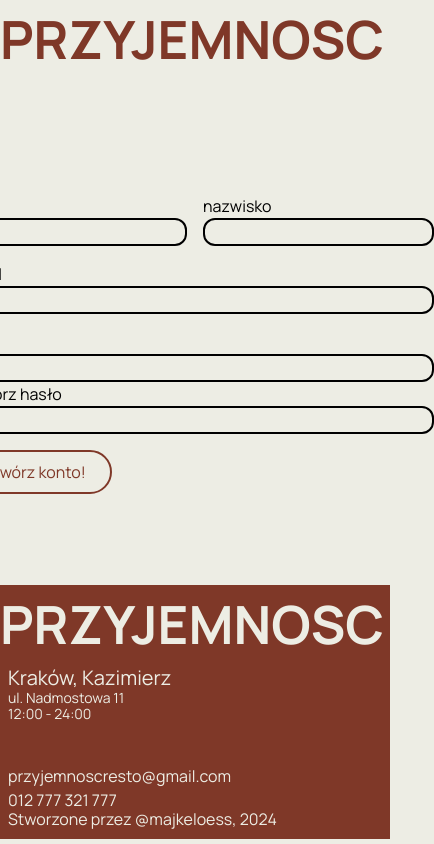
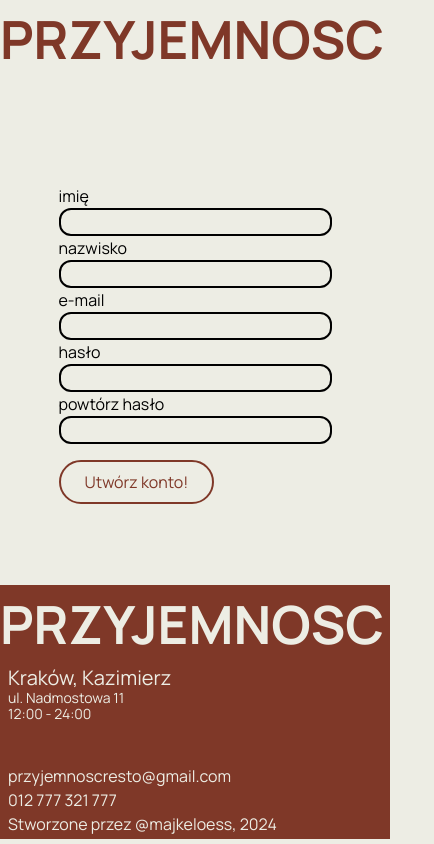
Before and after one commit to majkeloess/przyjemnosc, a Next.js app: page /rejestracja in a window 390 px wide. Shown: the whole page, 434 px wide, since content can reach past the window. Built offline with nearby package versions, Linux system fonts and the light colour scheme.

Commit message:
Mobile part2

```diff
--- a/components/main-page/MenuItem.tsx
+++ b/components/main-page/MenuItem.tsx
@@ -23,10 +23,12 @@ function MenuItem({
         </div>
       ) : (
         <div className="w-full bg-bronzelog flex xl:flex-row flex-col items-center">
-          <h3 className="w-6/12 text-[7dvw] font-medium uppercase text-back">
-            {name}
-          </h3>
-          <div className="xl:w-2/12 w-full my-6">
+          <div className="flex flex-row justify-between">
+            <h3 className="xl:w-6/12 w-full text-[7dvw] font-medium uppercase text-back">
+              {name}
+            </h3>
+          </div>
+          <div className="xl:w-2/12 w-full xl:my-6 my-2">
             {items.map((item) => (
               <div
                 key={item.id}
@@ -39,7 +41,7 @@ function MenuItem({
               </div>
             ))}
           </div>
-          <div className="absolute right-10">
+          <div className="absolute right-10 hidden xl:block">
             <RightArrow />
           </div>
         </div>
--- a/components/reservation-page.tsx/RezerwacjeForm.tsx
+++ b/components/reservation-page.tsx/RezerwacjeForm.tsx
@@ -5,43 +5,33 @@ function RejestracjaForm() {
   return (
     <form className="mt-6" action="">
       <div className="flex flex-col">
-        <div className="flex flex-row gap-4">
-          <div className="flex flex-col w-1/2">
         <label htmlFor="name">imię</label>
         <input
-              className="bg-back px-4 text-bronzelog border-2 border-black rounded-xl"
+          className="bg-back px-4 text-bronzelog border-2 border-black rounded-xl w-[70vw] xl:w-[20vw]"
           type="name"
           name="name"
           id="name"
           required
         />
-          </div>
-          <div className="flex flex-col w-1/2">
         <label htmlFor="surname">nazwisko</label>
         <input
-              className="bg-back px-4 text-bronzelog border-2 border-black rounded-xl"
+          className="bg-back px-4 text-bronzelog border-2 border-black rounded-xl w-[70vw] xl:w-[20vw]"
           type="surname"
           name="surname"
           id="surname"
           required
         />
-          </div>
-        </div>
-        <label className="mt-4" htmlFor="email">
-          e-mail
-        </label>
+        <label htmlFor="email">e-mail</label>
         <input
-          className="bg-back px-4 text-bronzelog border-2 border-black rounded-xl"
+          className="bg-back px-4 text-bronzelog border-2 border-black rounded-xl w-[70vw] xl:w-[20vw]"
           type="email"
           name="email"
           id="email"
           required
         />
-        <label className="mt-4" htmlFor="password">
-          hasło
-        </label>
+        <label htmlFor="password">hasło</label>
         <input
-          className="bg-back px-4 text-bronzelog border-2 border-black rounded-xl"
+          className="bg-back px-4 text-bronzelog border-2 border-black rounded-xl w-[70vw] xl:w-[20vw]"
           type="password"
           name="password"
           id="password"
@@ -49,7 +39,7 @@ function RejestracjaForm() {
         />
         <label htmlFor="password">powtórz hasło</label>
         <input
-          className="bg-back px-4 text-bronzelog border-2 border-black rounded-xl"
+          className="bg-back px-4 text-bronzelog border-2 border-black rounded-xl w-[70vw] xl:w-[20vw]"
           type="repeat-password"
           name="repeat-password"
           id="repeat-password"
--- a/components/ui/DiagonalArrow.tsx
+++ b/components/ui/DiagonalArrow.tsx
@@ -4,7 +4,7 @@ function DiagonalArrow() {
   return (
     <svg
       fill="#241a16"
-    height="30px"
+      height="30px"
       width="30px"
       version="1.1"
       id="Layer_1"
--- a/components/ui/Footer.tsx
+++ b/components/ui/Footer.tsx
@@ -15,9 +15,15 @@ function Footer() {
         <div>
           <p>przyjemnoscresto@gmail.com</p>
           <p>012 777 321 777</p>
+          <p className="xl:hidden block text-back xl:m-5">
+            Stworzone przez{" "}
+            <Link href="https://majkeloess.dev" target="_blank">
+              @majkeloess, 2024
+            </Link>
+          </p>
         </div>
       </div>
-      <p className="text-back absolute left-0 bottom-0 xl:m-5 m-2">
+      <p className="hidden text-back xl:block absolute left-0 bottom-0 xl:m-5 m-2">
         Stworzone przez{" "}
         <Link href="https://majkeloess.dev" target="_blank">
           @majkeloess, 2024
--- a/package.json
+++ b/package.json
@@ -9,6 +9,8 @@
     "lint": "next lint"
   },
   "dependencies": {
+    "@types/bcrypt": "^5.0.2",
+    "bcrypt": "^5.1.1",
     "next": "15.0.3",
     "pg": "^8.13.1",
     "react": "19.0.0-rc-66855b96-20241106",
```
Also changed, not shown: lib/bcrypt.ts (added), 1 other file (tests, documents, lock files or other folders). Lines whose indentation alone changed are shown as unchanged.
